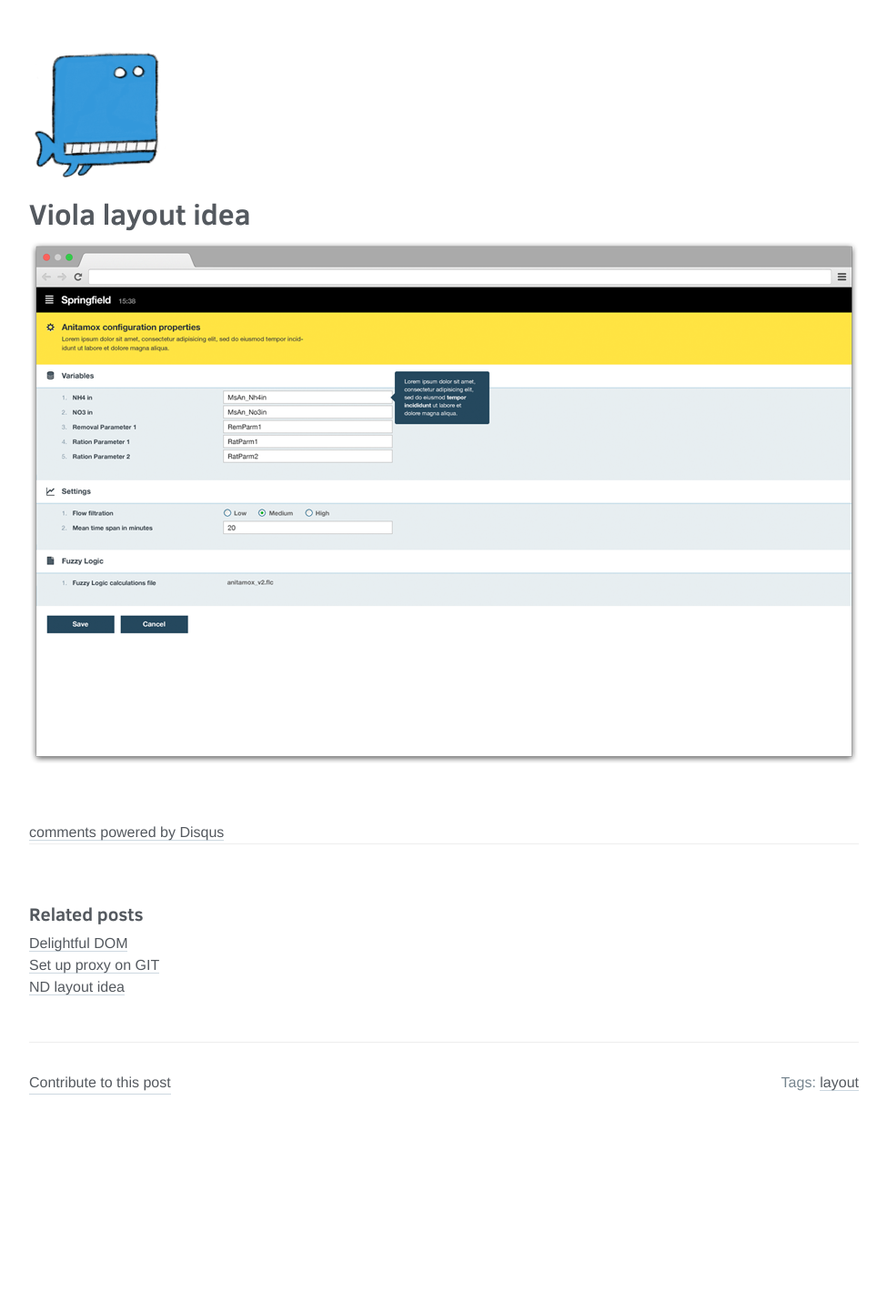
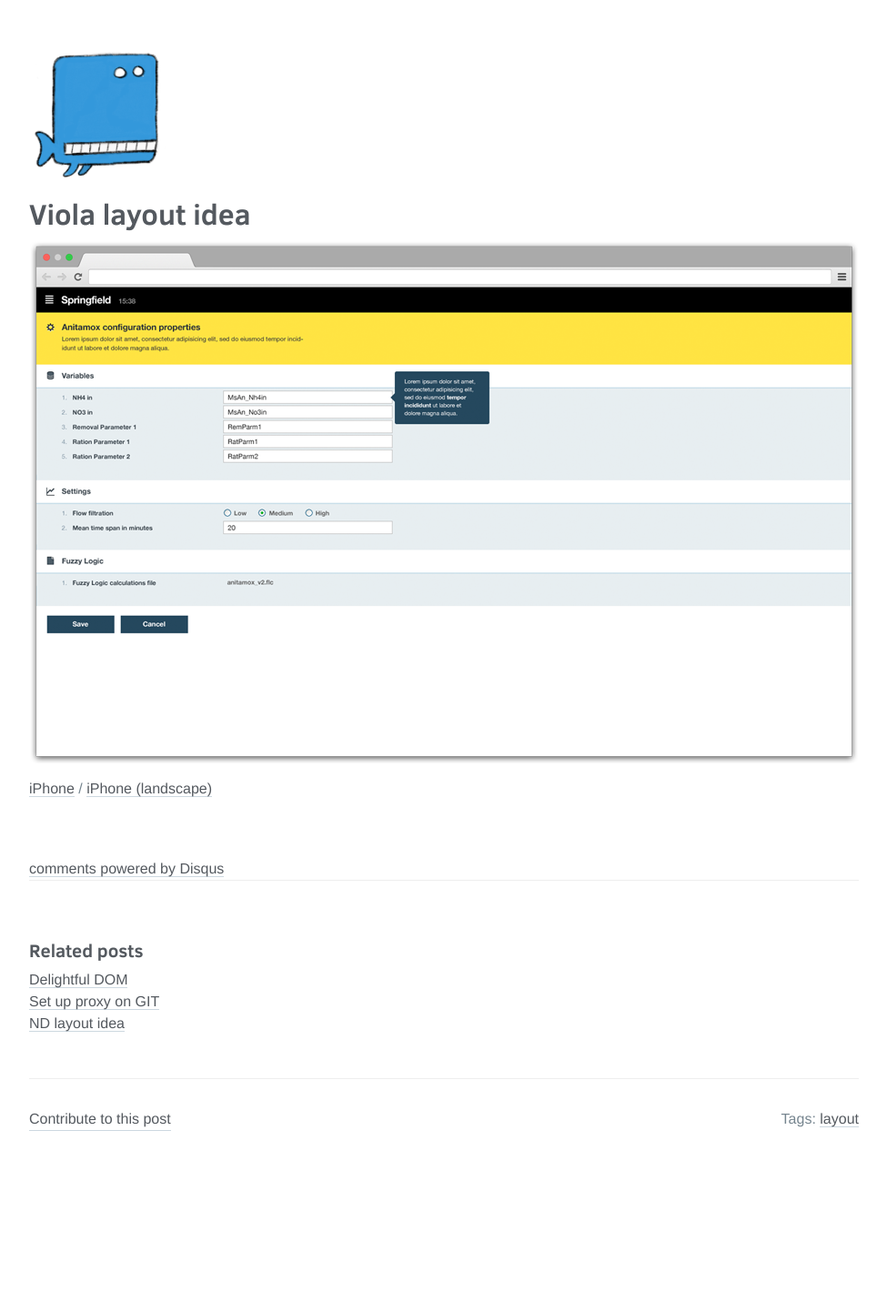
Before and after one commit to cirgl/lthr.github.io, a Jekyll site: the page built from _posts/2013-01-01-viola-ideas.md, in a window 1280 px wide. Shown: the whole page at 91% size, without its empty margins (152-1127 px from the left). Built offline with Jekyll 4.4.1, drawn with Linux system fonts in a browser that asks for light colours; comment, search, counter and statistics services are not loaded; before the commit the page ends 1402 px from its top, so only the background shows below that.

Commit message:
add imgs and links

```diff
--- a/_posts/2013-01-01-viola-ideas.md
+++ b/_posts/2013-01-01-viola-ideas.md
@@ -5,7 +5,9 @@
 - layout
 ---
 
-![Viola layout idea 01][2]
+[![Viola layout idea 01][2]][1]
 
-  [1]: #
+[iPhone](https://github.com/justnarp/viola-idea01/blob/master/01-Viola-Layout-01-iPhone.png) / [iPhone (landscape)](https://github.com/justnarp/viola-idea01/blob/master/02-Viola-Layout-01-iPhone-landscape.png)
+
+  [1]: https://raw.githubusercontent.com/justnarp/viola-idea01/master/00-Viola-Layout-01.png
   [2]: /public/img/viola01.png
```
